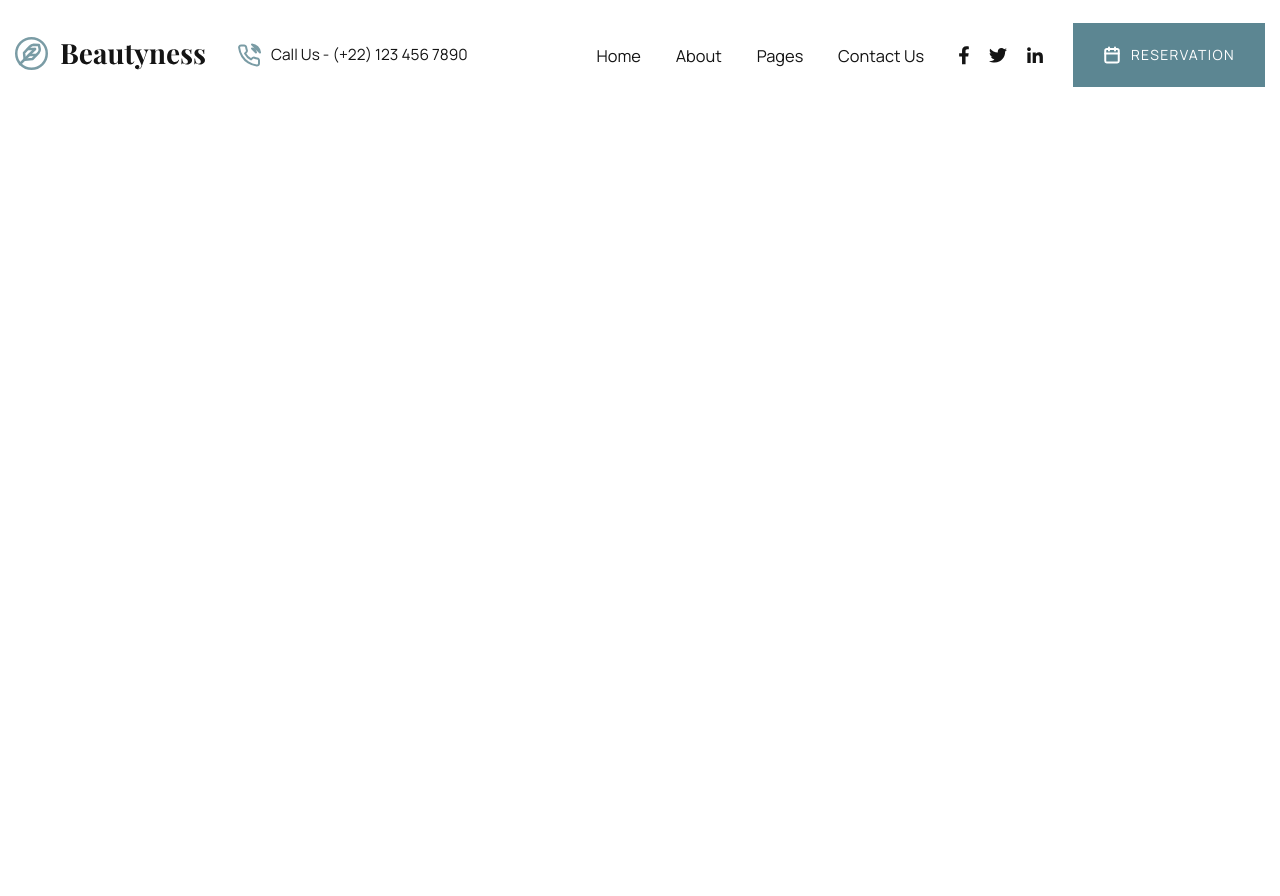
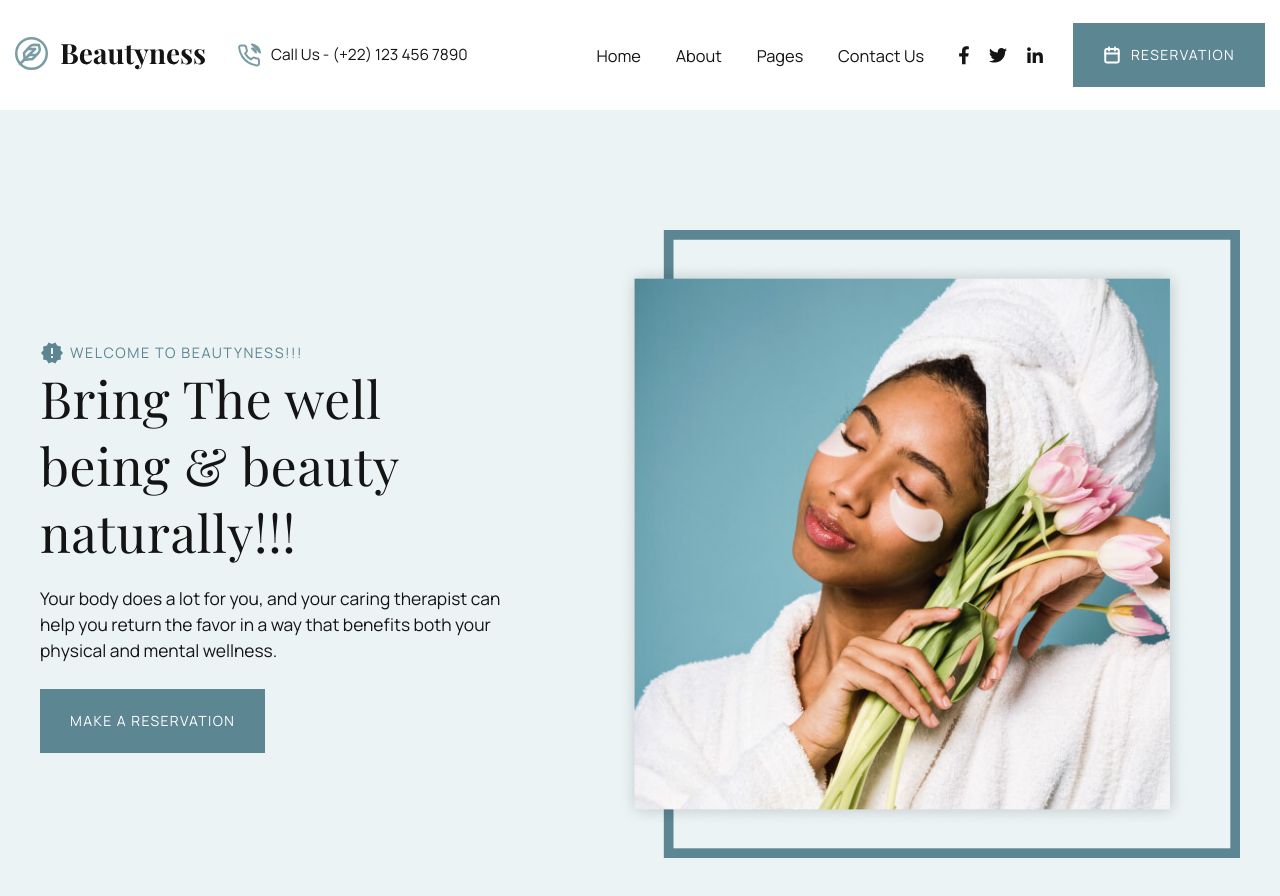
Before and after one commit to lenaratushna/beautyness, a plain HTML site: page index.html in a window 1280 px wide. Before the commit the page ends 800 px from the top, so only its background shows below. Drawn offline with nearby package versions, Linux system fonts and the light colour scheme.

Commit message:
Added first section

```diff
--- a/css/style.scss
+++ b/css/style.scss
@@ -27,6 +27,10 @@ ul li {
 	list-style: none;
 }
 
+h1,h2,h3,h4,h5,h6 {
+    font-weight: 400;
+}
+
 :focus,
 :active {
 	outline: none;
@@ -45,8 +49,6 @@ body {
     line-height: 150%;
     background-color: #FFF;
 }
-
-//font-family: 'Playfair Display', serif;
 
 .container {
     max-width: 1230px;
@@ -76,10 +78,10 @@ body {
 }
 
 .header {
-    position: fixed;
-    top: 0;
-    left: 0;
-    right: 0;
+    // position: fixed;
+    // top: 0;
+    // left: 0;
+    // right: 0;
     padding: 23px 0;
     background-color: #FFF;
     z-index: 100;
@@ -175,7 +177,7 @@ body {
                 flex-direction: column;
                 width: 100vw;
                 padding: 2em;
-                background-color: rgba($bgColor, 0.8);
+                background-color: #fff;
                 transform: rotate(-180deg);
                 transform-origin: 0% 0%;
                 transition: all 0.5s ease;
@@ -201,3 +203,74 @@ body {
         }
     }
 }
+
+.intro {
+    padding: 120px 0;
+    background-color: $bgColor;
+    &__container {
+        display: flex;
+        justify-content: space-between;
+        align-items: center;
+        gap: 10px;
+    }
+
+    &__wrapper {
+        max-width: 483px;
+    }
+
+    &__title {
+        font-family: 'Playfair Display', serif;
+        @include adaptiv-font(55, 30);
+        line-height: 130%;
+        letter-spacing: 0.66px;
+        margin-bottom: 19px;
+        span {
+            display: flex;
+            gap: 6px;
+            align-items: center;
+            @include adaptiv-font(15, 11);
+            font-family: 'Manrope';
+            color: $mainColor;
+            letter-spacing: 1.5px;
+            line-height: 150%;
+            text-transform: uppercase;
+        }
+    }
+
+    &__text {
+        margin-bottom: 26px;
+    }
+
+    &__img {
+        max-width: 622px;
+        img {
+            width: 100%;
+        }
+    }
+}
+
+@media(max-width: 581px) {
+    .intro {
+        &__img {
+            display: none;
+        }
+    }
+}
+
+@media(max-width: 1199px) {
+    .intro {
+        padding: 100px 0;
+    }
+}
+
+@media(max-width: 991px) {
+    .intro {
+        padding: 70px 0;
+    }
+}
+
+@media(max-width: 767px) {
+    .intro {
+        padding: 50px 0;
+    }
+}
--- a/index.html
+++ b/index.html
@@ -48,6 +48,29 @@
         </div>
     </div>
 
+    <div class="intro">
+        <div class="intro__container container">
+            <div class="intro__wrapper">
+                <h1 class="intro__title">
+                    <span>
+                        <img src="./img/mark.svg" alt="exclamation mark">
+                        Welcome to Beautyness!!!
+                    </span>
+                    Bring The well being & beauty naturally!!!
+                </h1>
+                <p class="intro__text">
+                    Your body does a lot for you, and your caring therapist can help you return the favor in a way that benefits both your physical and mental wellness.
+                </p>
+                <a href="#!" class="intro__button colored-btn">
+                    Make a reservation
+                </a>
+            </div>
+            <div class="intro__img">
+                <img src="./img/intro.png" alt="woman">
+            </div>
+        </div>
+    </div>
+
     <script src="./js/script.js"></script>
 </body>
 </html>
```
Also changed, not shown: css/style.css, img/intro.png (added), img/mark.svg (added), 1 other file.
